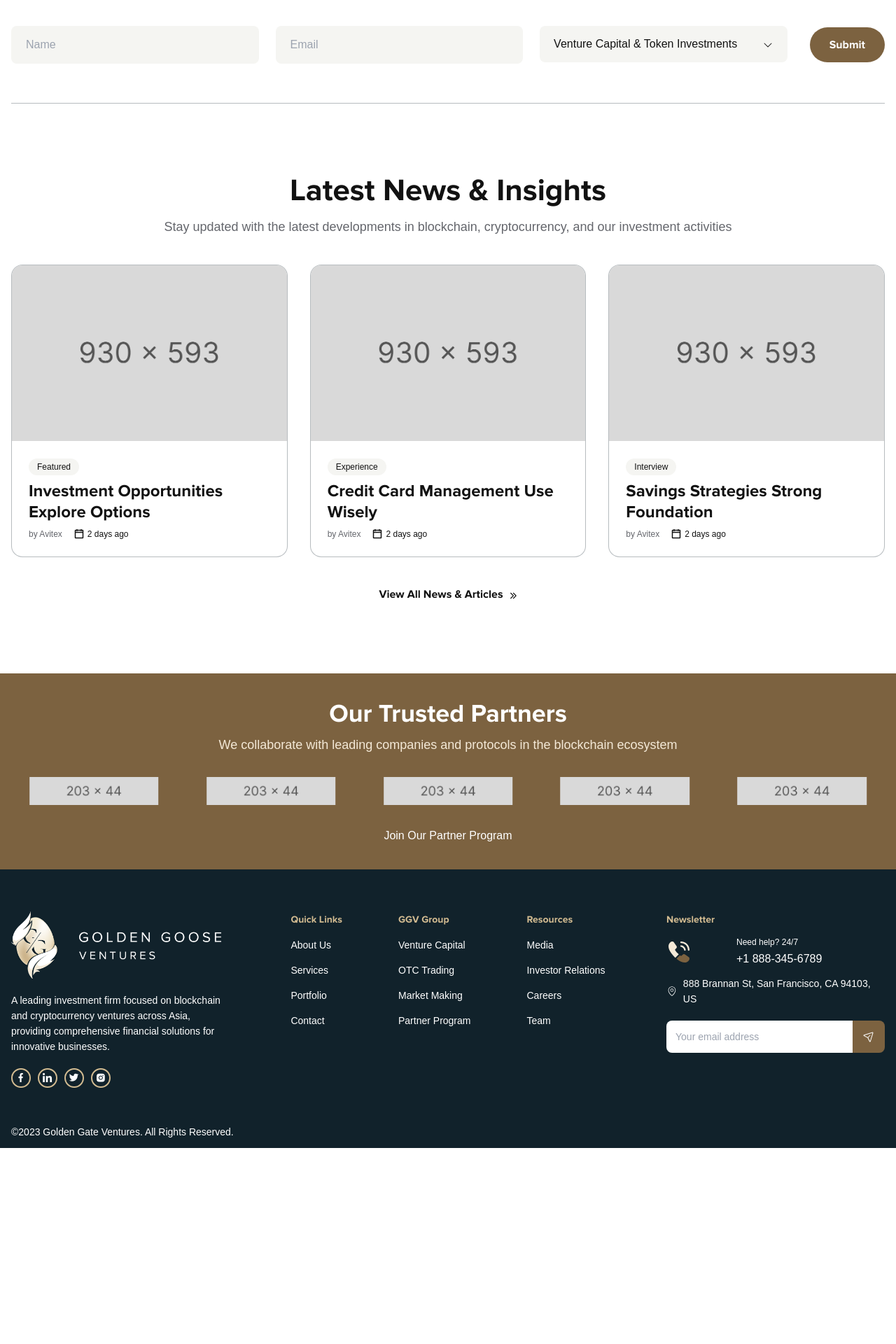
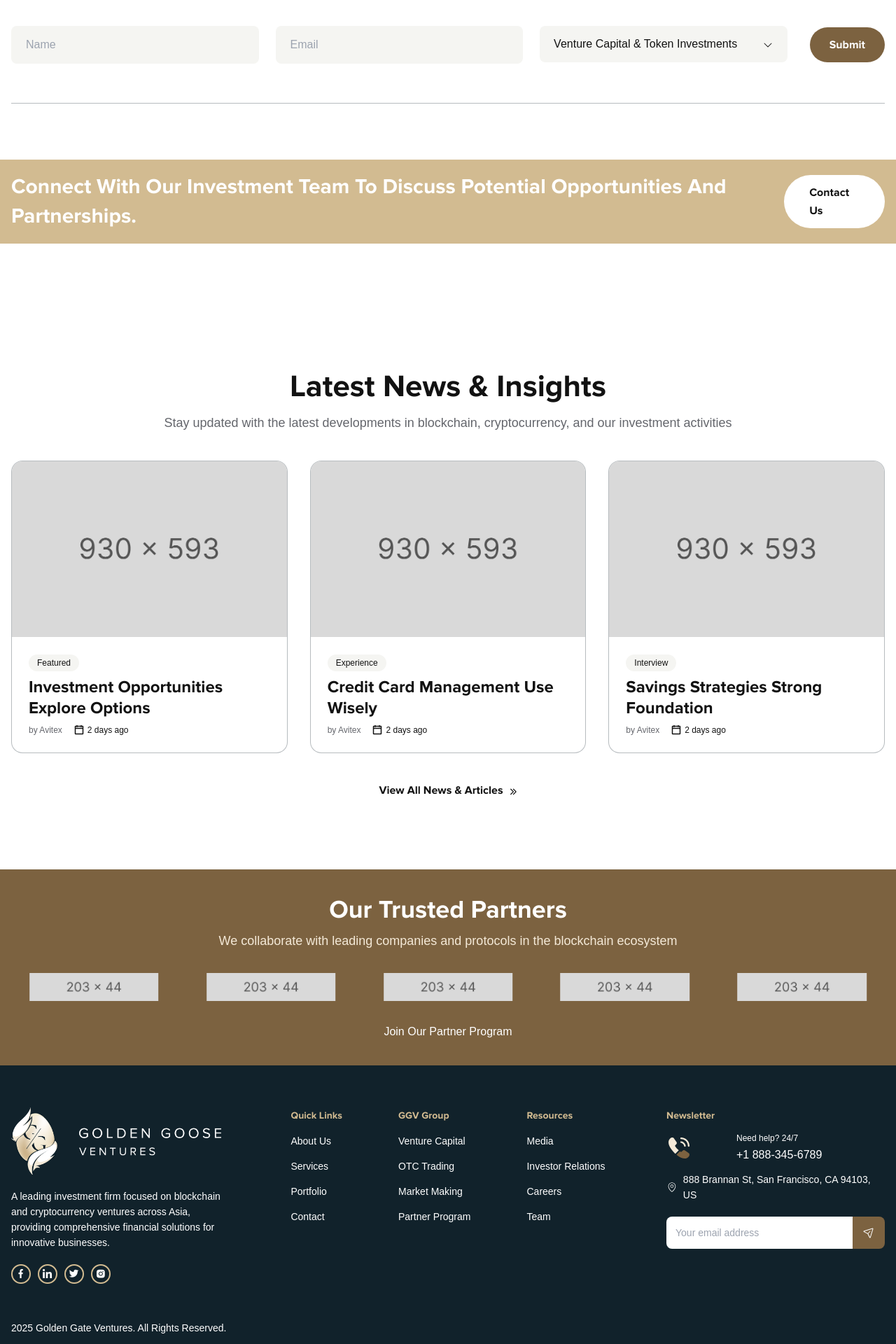
Before and after one commit to petaniweb-tech/golden-goose-ventures, a Next.js app: page /en in a window 1280 px wide. Shown: the part 3377-5297 px from the top of the page at 70% size. Before the commit the page ends 5017 px from the top, so only its background shows below. Built offline with nearby package versions, Linux system fonts and the light colour scheme; a web font is replaced by a local one.

Commit message:
style: wording

```diff
--- a/src/app/[locale]/contact/page.tsx
+++ b/src/app/[locale]/contact/page.tsx
@@ -95,7 +95,7 @@ export default function ContactStyleOne() {
                       </div>
                       <div className="line-y"> </div>
                       <div className="text-button normal-case text-white">
-                        hi@goldengooseventures.com
+                        info@ggventures.com
                       </div>
                     </div>
                     <div className="item flex items-center gap-3 mt-5">
@@ -107,7 +107,7 @@ export default function ContactStyleOne() {
                       </div>
                       <div className="line-y"> </div>
                       <div className="text-button normal-case text-white">
-                        Singapore
+                        888 Brannan St, San Francisco, CA 94103, US
                       </div>
                     </div>
                   </div>
--- a/src/app/[locale]/page.tsx
+++ b/src/app/[locale]/page.tsx
@@ -10,6 +10,7 @@ import blogData from "@/data/blog.json";
 import BlogOne from "@/components/Section/Blog/BlogOne";
 import PartnerOne from "@/components/Section/Partner/PartnerOne";
 import Footer from "@/components/Footer/Footer";
+import CtaOne from "@/components/Section/CTA/CtaOne";
 
 export default function Home() {
   return (
@@ -25,6 +26,9 @@ export default function Home() {
           <CaseStudyOne />
           <FaqsOne />
           <FormRequestOne />
+          <div className="py-20">
+            <CtaOne />
+          </div>
           <BlogOne data={blogData} />
           <PartnerOne classname="bg-brown lg:mt-[100px] sm:mt-16 mt-10" />
         </main>
--- a/src/components/Footer/Footer.tsx
+++ b/src/components/Footer/Footer.tsx
@@ -249,7 +249,7 @@ const Footer = () => {
           <div className="footer-bottom flex items-center justify-between pt-3 pb-3">
             <div className="left-block flex items-center">
               <div className="copy-right text-white caption1">
-                ©2023{" "}
+                2025{" "}
                 {t("FOOTER.COPYRIGHT") ||
                   "Golden Gate Ventures. All Rights Reserved."}
               </div>
--- a/src/components/Section/CTA/CtaOne.tsx
+++ b/src/components/Section/CTA/CtaOne.tsx
@@ -1,7 +1,10 @@
-import Image from "next/image"
-import Link from "next/link"
+"use client";
+import Image from "next/image";
+import Link from "next/link";
+import { useTranslation } from "@/i18n/TranslationContext";
 
 const CtaOne = () => {
+  const { t, locale } = useTranslation();
   return (
     <div className="cta-block style-two bg-tan-dark relative lg:h-[120px] h-[180px]">
       <div className="bg-cta w-full h-full absolute top-0 left-0 z-[-1]">
@@ -15,16 +18,16 @@ const CtaOne = () => {
       </div>
       <div className="container flex items-center justify-between max-lg:flex-col max-lg:justify-center gap-6 h-full">
         <div className="heading5 max-lg:text-center text-white">
-            Looking for a first-class business consultant?
+          {t("CONTACT.FORM_SUBTITLE")}
         </div>
         <Link
-            className="button-main rounded-full hover:bg-black hover:text-white bg-white text-button px-9 py-3"
-            href="/contact/contact-two"
+          className="button-main rounded-full hover:bg-blue hover:text-white bg-white text-button px-9 py-3"
+          href={`/${locale}/contact`}
         >
-            Get A Quote
+          {t("COMMON.BUTTONS.CONTACT_US")}
         </Link>
       </div>
     </div>
   );
-}
-export default CtaOne
+};
+export default CtaOne;
```
Lines whose indentation alone changed are shown as unchanged.
